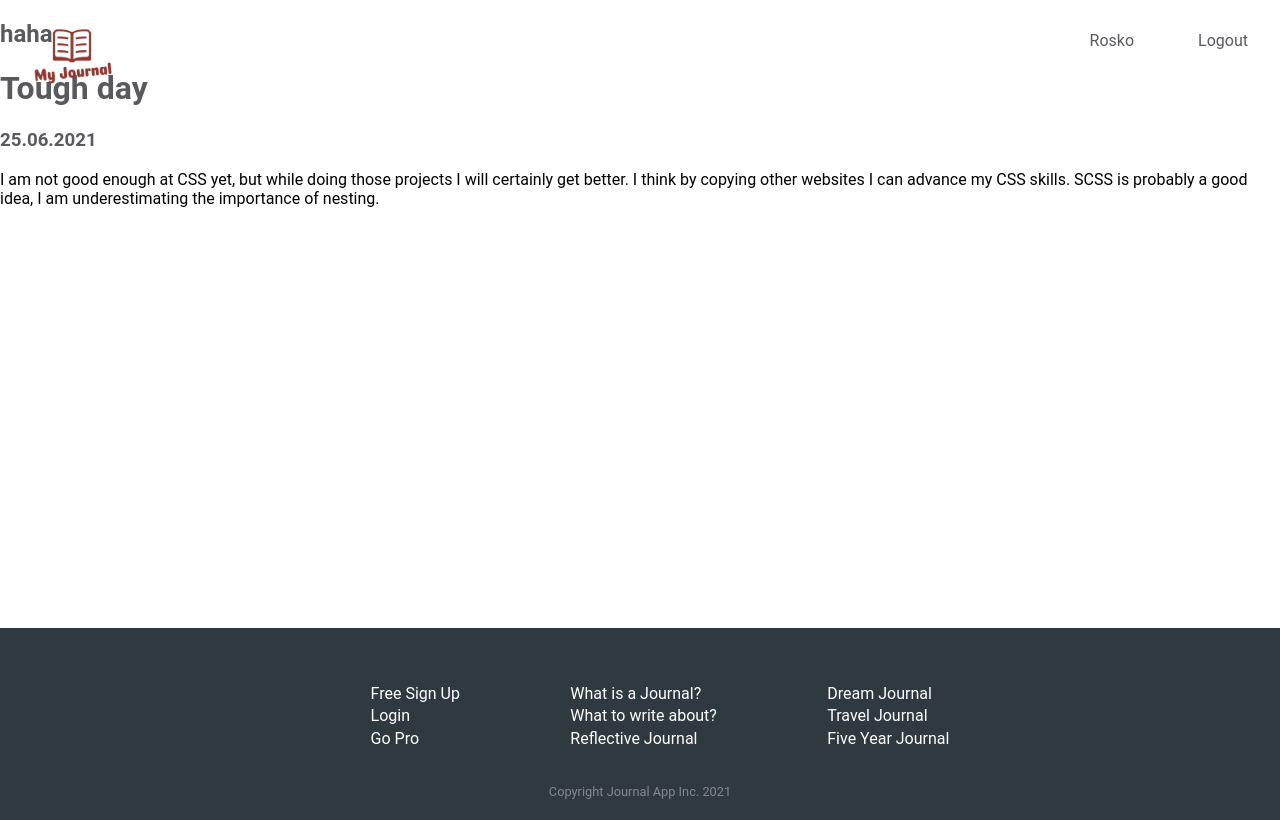
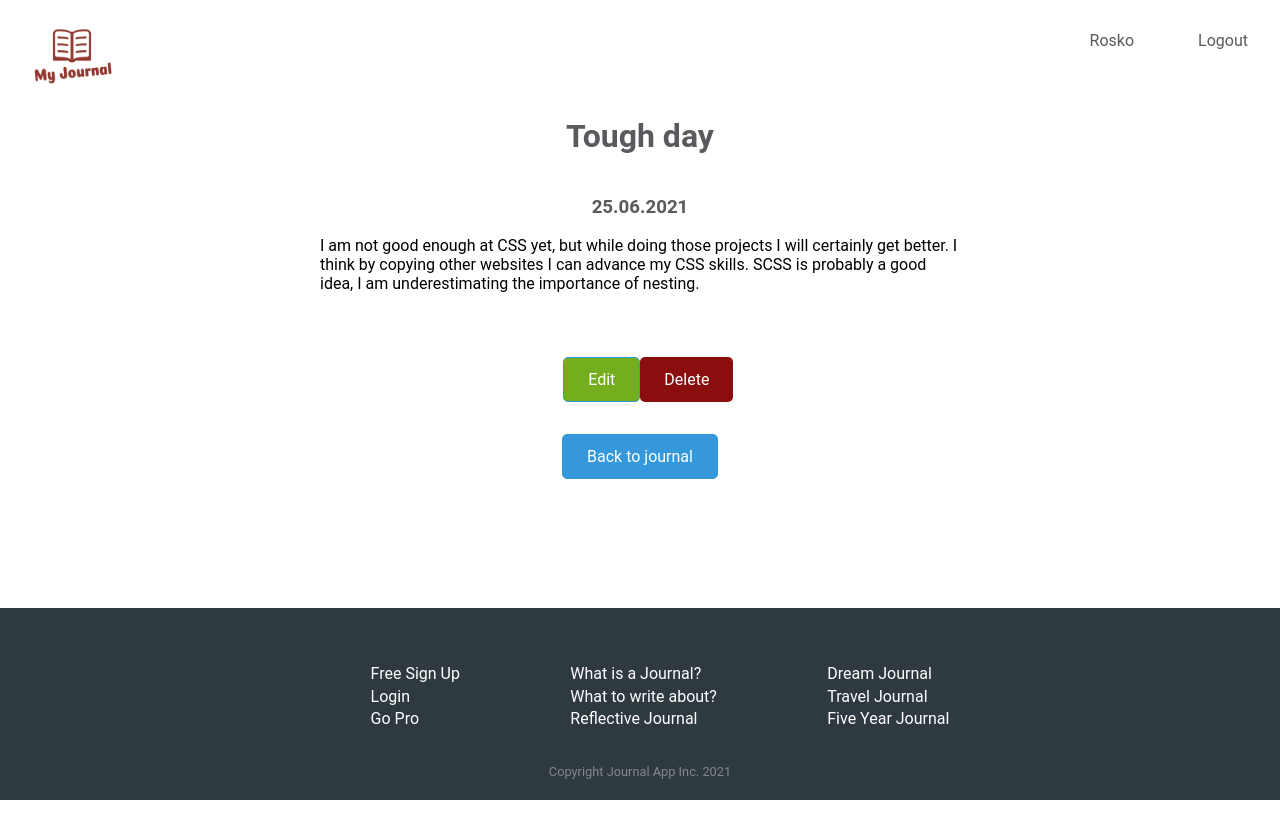
Before and after one commit to rpashev/vue-journal-app, a Vue app: page /journals/journal1/entry1 in a window 1280 px wide. Built offline with nearby package versions, Linux system fonts and the light colour scheme.

Commit message:
worked on view entry page

```diff
--- a/src/components/journal/EntriesList.vue
+++ b/src/components/journal/EntriesList.vue
@@ -26,13 +26,13 @@
         <div class="entry__date">{{ entry.date }}</div>
         <div class="entry__actions">
           <base-button
-            mode="allowed"
             id="entry__actions-view"
             link
             :to="`/journals/${journalID}/${entry.id}`"
             >View</base-button
           >
           <base-button
+            mode="allowed"
             id="entry__actions-edit"
             link
             :to="`/journals/${journalID}/${entry.id}/edit`"
--- a/src/pages/user-pages/journal/SingleEntry.vue
+++ b/src/pages/user-pages/journal/SingleEntry.vue
@@ -1,29 +1,68 @@
 <template>
   <div class="single-entry__page">
-    <h2>haha</h2>
     <h1>{{ title }}</h1>
     <h3>{{ date }}</h3>
-    <div>{{ body }}</div>
+    <div class="entry__body">{{ body }}</div>
+    <div class="entry__actions">
+      <base-button
+        mode="allowed"
+        id="entry__actions-edit"
+        link
+        :to="`/journals/${journalID}/${entryID}/edit`"
+        >Edit</base-button
+      >
+      <base-button id="entry__actions-delete" mode="alternative"
+        >Delete</base-button
+      >
+    </div>
+    <base-button id="entry__actions-back" link :to="`/journals/${journalID}`"
+      >Back to journal</base-button
+    >
   </div>
 </template>
 
 <script>
 import { useRoute } from "vue-router";
-import {journals} from "../../../../DUMMY_DATA"
+import { journals } from "../../../../DUMMY_DATA";
 
 export default {
   setup() {
     const route = useRoute();
     const entryID = route.params.entryID;
     const journalID = route.params.journalID;
-    const journal = journals.find(el=>el.id===journalID);
-    console.log(journalID)
-    const entry = journal.entries.find(entry=>entry.id===entryID);
+    const journal = journals.find((el) => el.id === journalID);
+    console.log(journalID);
+    const entry = journal.entries.find((entry) => entry.id === entryID);
     return {
-        title: entry.title,
-        date: entry.date,
-        body: entry.body
-    }
+      title: entry.title,
+      date: entry.date,
+      body: entry.body,
+      journalID,
+      entryID,
+    };
   },
 };
 </script>
+
+<style scoped>
+.single-entry__page {
+  padding-top: 6rem;
+  display: flex;
+  flex-direction: column;
+  justify-content: center;
+  align-items: center;
+  width: 100%;
+}
+.entry__body {
+  width: 50%;
+}
+.entry__actions {
+  width: 12%;
+  margin-top: 4rem;
+  display: flex;
+  justify-content: space-between;
+}
+#entry__actions-back {
+  margin-top: 2rem;
+}
+</style>
```
